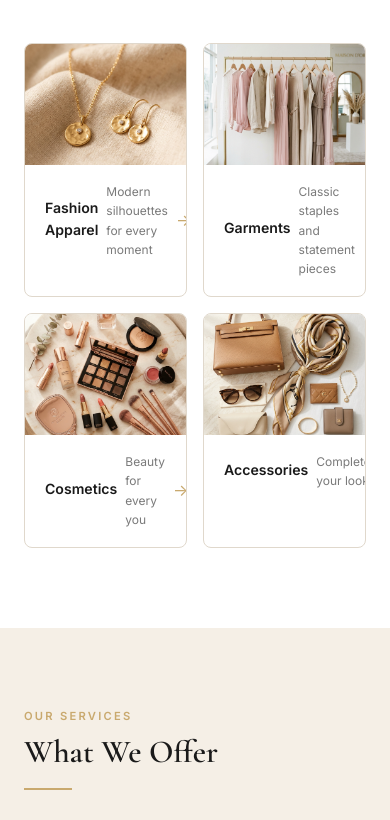
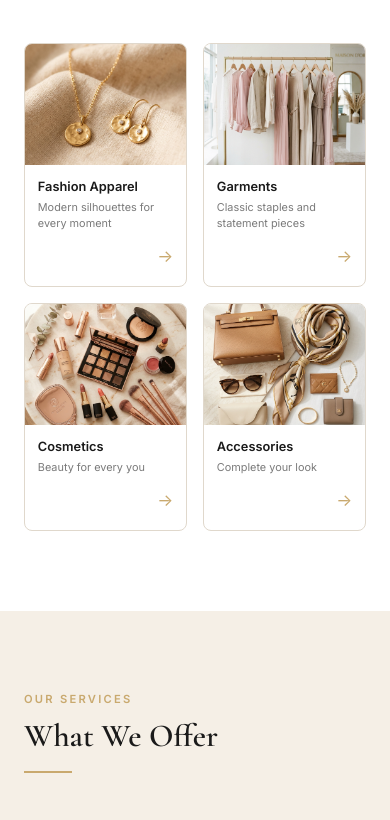
Before and after one commit to Luisant-git/ButaiFashion-landing, a React (Vite) app in the folder frontend/: page / in a window 390 px wide. Shown: the part 2877-3697 px from the top of the page. Built offline with nearby package versions, Linux system fonts and the light colour scheme.

Commit message:
product resposnive fixed

```diff
--- a/frontend/src/components/Products.jsx
+++ b/frontend/src/components/Products.jsx
@@ -45,15 +45,21 @@ export default function Products() {
                   src={product.image}
                   alt={`Butai Fashion – ${product.title}`}
                   className="product-card__img"
+                  width="640"
+                  height="480"
                   loading="lazy"
+                  decoding="async"
+                  fetchPriority="low"
                 />
                 <div className="product-card__overlay">
                   <span className="product-card__view">View Collection</span>
                 </div>
               </div>
               <div className="product-card__body">
-                <h3 className="product-card__title">{product.title}</h3>
-                <p className="product-card__desc">{product.desc}</p>
+                <div className="product-card__info">
+                  <h3 className="product-card__title">{product.title}</h3>
+                  <p className="product-card__desc">{product.desc}</p>
+                </div>
                 <span className="product-card__arrow" aria-hidden="true">→</span>
               </div>
             </article>
--- a/frontend/src/styles/Products.css
+++ b/frontend/src/styles/Products.css
@@ -79,9 +79,14 @@
 .product-card__body {
   padding: 1.1rem 1.25rem;
   display: flex;
-  align-items: center;
+  align-items: flex-start;
   justify-content: space-between;
-  gap: 0.5rem;
+  gap: 0.75rem;
+}
+
+.product-card__info {
+  flex: 1;
+  min-width: 0;
 }
 
 .product-card__title {
@@ -89,12 +94,17 @@
   font-size: 0.88rem;
   font-weight: 600;
   color: var(--color-text-dark);
-  margin-bottom: 0.2rem;
+  margin: 0 0 0.2rem;
+  line-height: 1.4;
+  word-break: break-word;
 }
 
 .product-card__desc {
+  margin: 0;
   font-size: 0.75rem;
+  line-height: 1.5;
   color: var(--color-text-light);
+  word-break: break-word;
 }
 
 .product-card__arrow {
@@ -102,6 +112,7 @@
   color: var(--color-gold);
   flex-shrink: 0;
   transition: transform var(--transition-base);
+  align-self: center;
 }
 
 .product-card:hover .product-card__arrow {
@@ -120,4 +131,27 @@
     grid-template-columns: 1fr 1fr;
     gap: 1rem;
   }
+
+  .product-card__body {
+    flex-direction: column;
+    align-items: flex-start;
+    padding: 0.8rem 0.8rem 1rem;
+  }
+
+  .product-card__info {
+    width: 100%;
+  }
+
+  .product-card__title {
+    font-size: 0.8rem;
+  }
+
+  .product-card__desc {
+    font-size: 0.68rem;
+  }
+
+  .product-card__arrow {
+    align-self: flex-end;
+    font-size: 1.05rem;
+  }
 }
```
